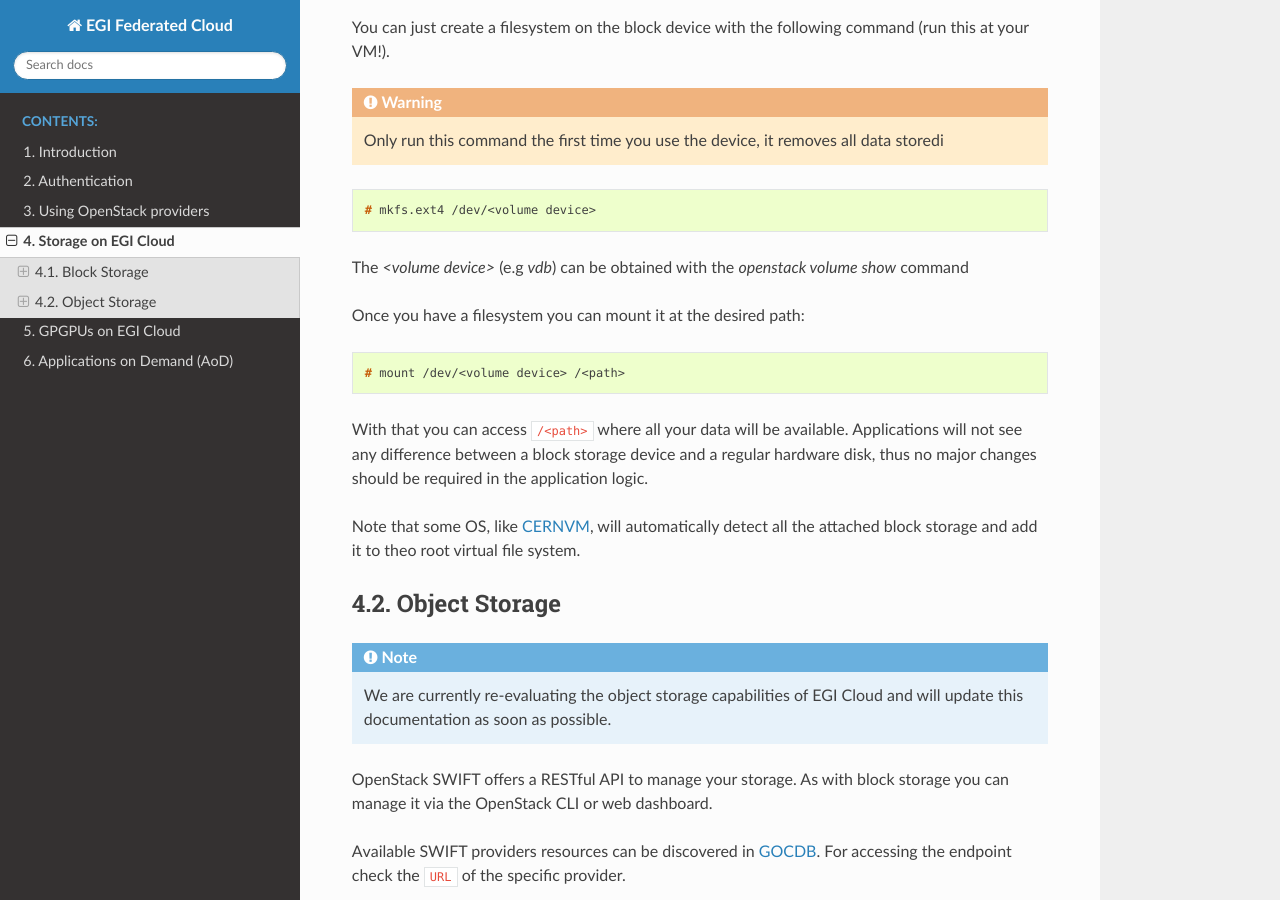
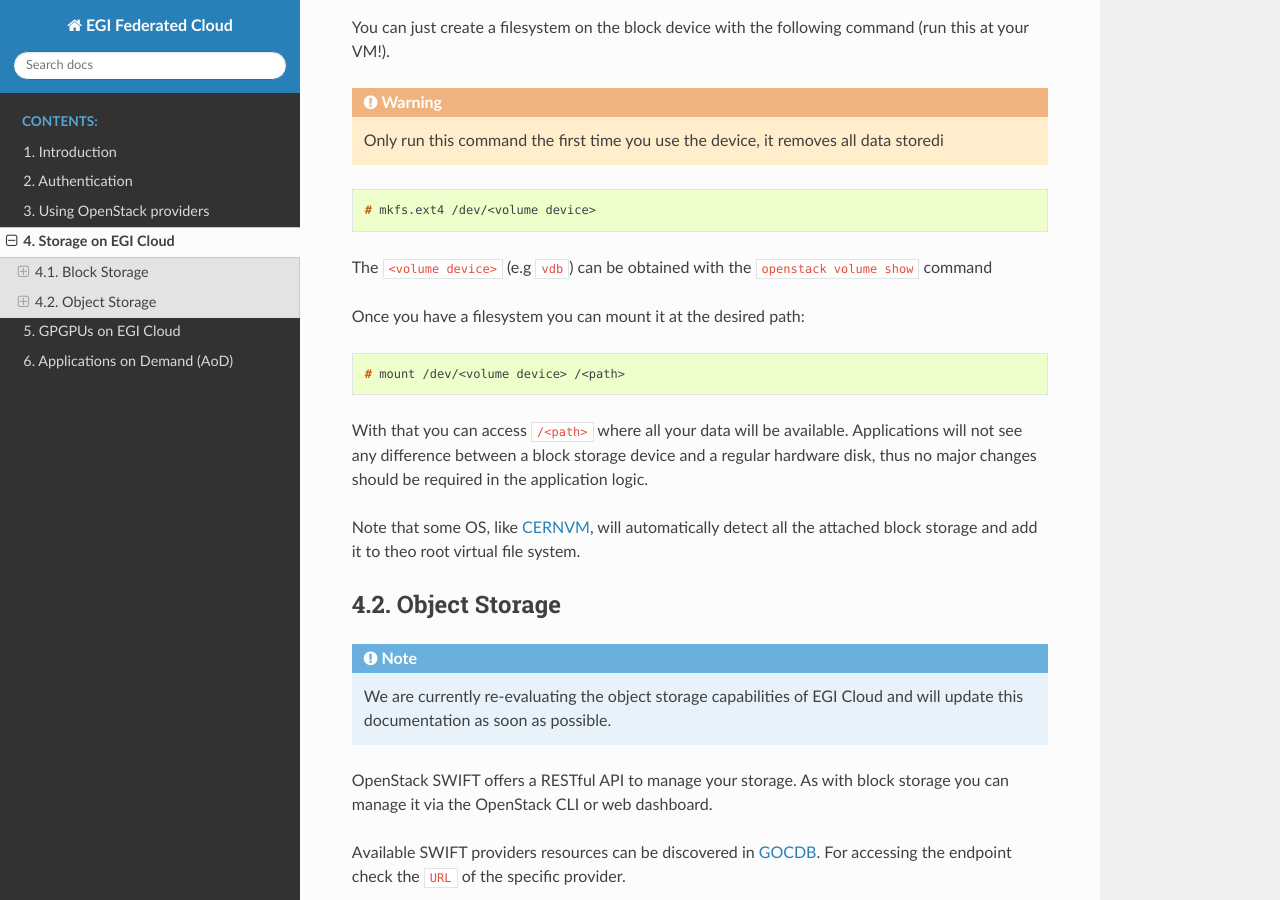
Before and after one commit to EGI-Federation/fedcloud-documentation, a Sphinx documentation site: the page built from source/storage.rst, in a window 1280 px wide and 900 px high, scrolled down 2048 px. Built offline with Sphinx 7.4.7 and the Read the Docs theme 2.0.0, drawn with Linux system fonts in a browser that asks for light colours.

```diff
--- a/source/storage.rst
+++ b/source/storage.rst
@@ -116,7 +116,7 @@ command (run this at your VM!).
 
    # mkfs.ext4 /dev/<volume device>
 
-The `<volume device>` (e.g `vdb`) can be obtained with the `openstack volume show`
+The ``<volume device>`` (e.g ``vdb``) can be obtained with the ``openstack volume show``
 command
 
 Once you have a filesystem you can mount it at the desired path:
```
